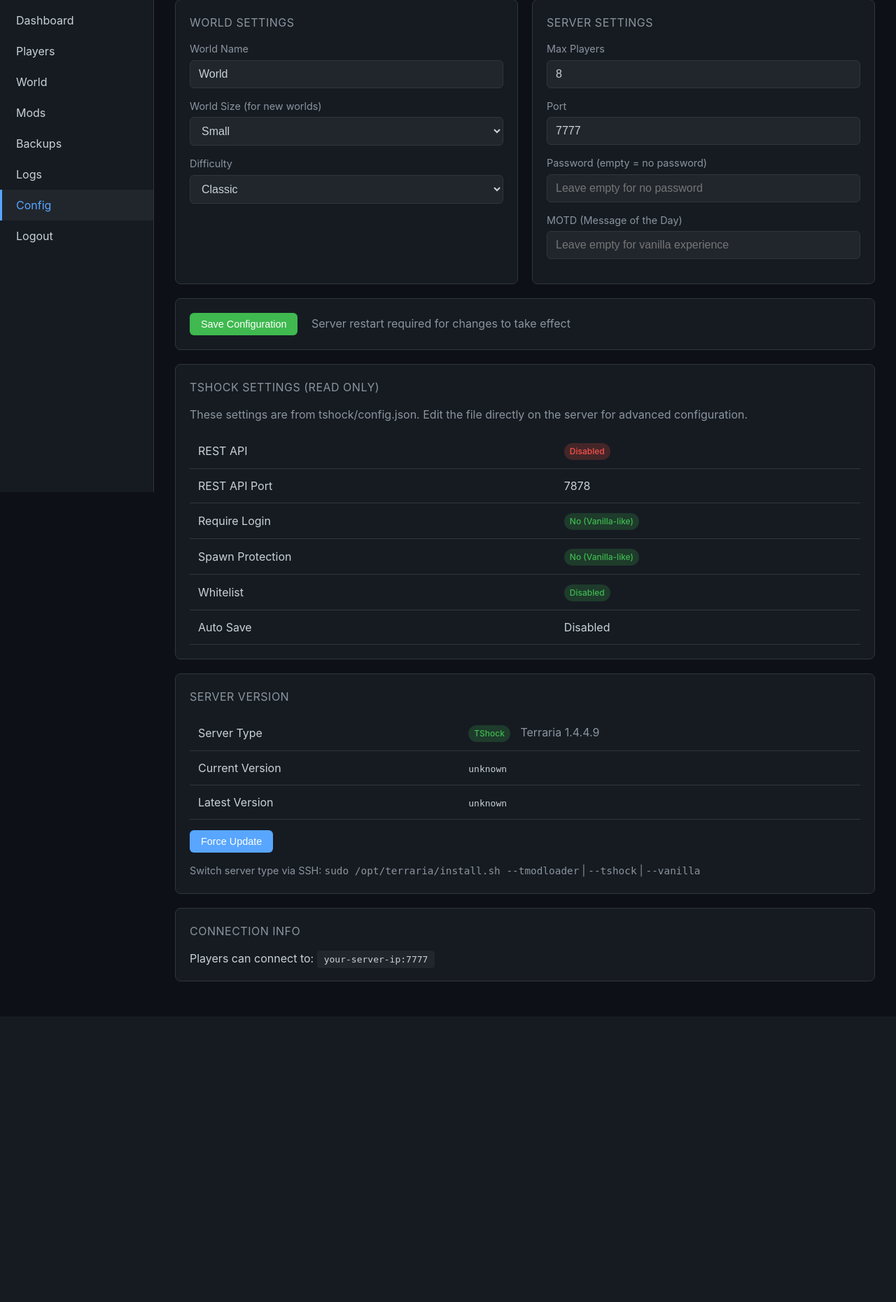
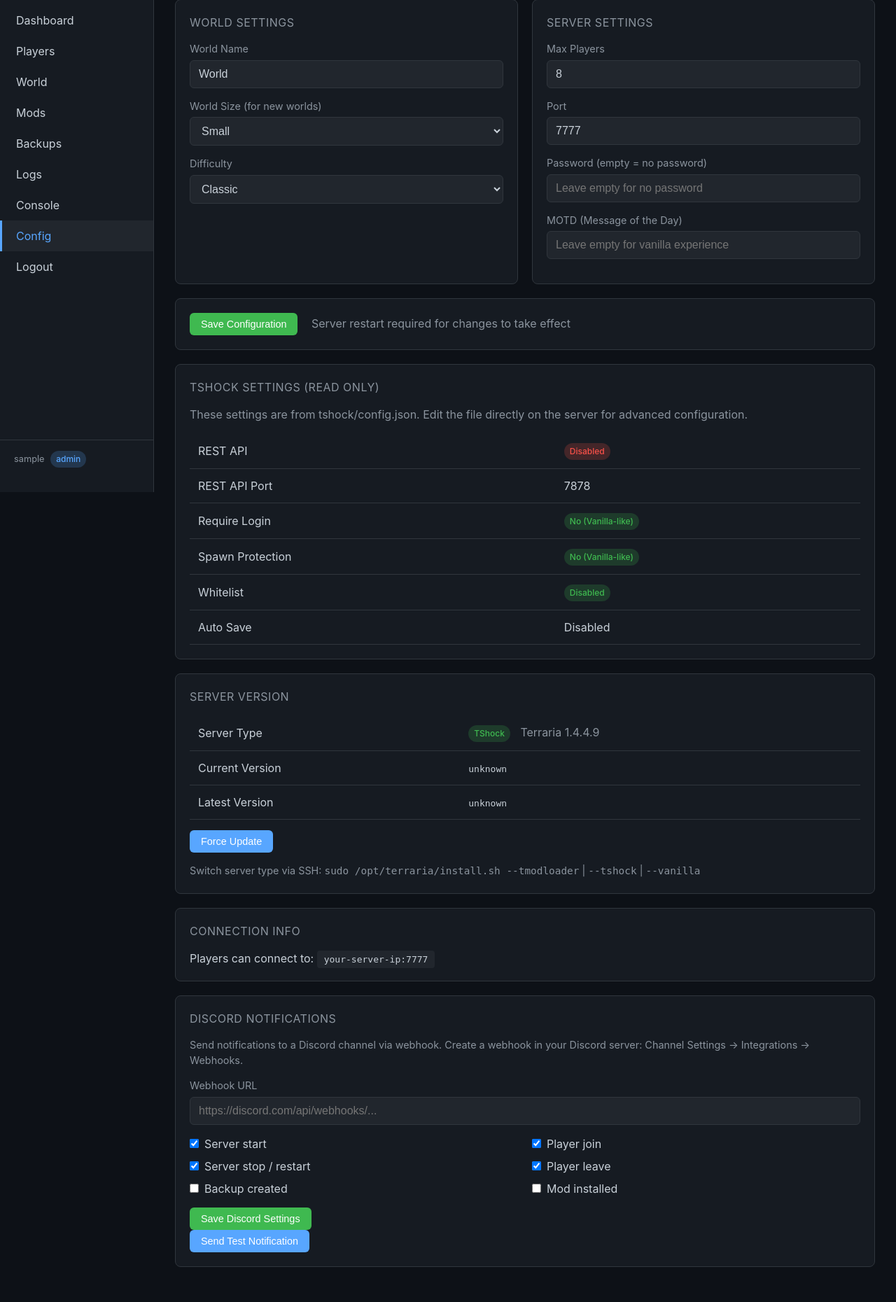
Before and after one commit to Melnikov37/Terraria-Server, a Flask app: page /config in a window 1280 px wide. Shown: the part 97-1957 px from the top of the page at 70% size. Before the commit the page ends 1499 px from the top, so only its background shows below. Run offline with Flask 3, Linux system fonts and the light colour scheme; the visitor is signed in with stand-in values (Sample User, id 1); data that the repository does not hold is empty; parts of the project's set-up code (start-up, migrations or seed data) failed here and were passed over; some libraries are stand-ins or nearby versions.

Commit message:
feat: live console, Discord notifications, multi-user admin management
- Live console page (/console): journalctl tail in background thread,
  JS polling every 2s, color-coded output, command send via screen stdin
- Discord webhook integration: fire-and-forget notifications for server
  start/stop, player join/leave, backups, mod installs; config in /config
- Multi-user auth with roles (viewer/admin/superadmin): bcrypt passwords
  stored in .admins.json, auto-bootstrapped from env vars on first run;
  /admins page for user management (add/delete/role/password)

Co-Authored-By: Claude Sonnet 4.6 <noreply@anthropic.com>

```diff
--- a/admin/app.py
+++ b/admin/app.py
@@ -5,6 +5,7 @@ Supports TShock (REST API), Vanilla, and tModLoader (screen-based communication)
 """
 
 import os
+import re
 import json
 import subprocess
 import functools
@@ -19,10 +20,11 @@ from datetime import datetime
 import requests
 from flask import (
     Flask, render_template, request, redirect, url_for,
-    flash, jsonify, session
+    flash, jsonify, session, Response, stream_with_context
 )
 from dotenv import load_dotenv
 from werkzeug.utils import secure_filename
+from werkzeug.security import generate_password_hash, check_password_hash
 
 load_dotenv()
 
@@ -85,6 +87,16 @@ SERVICE_NAME   = 'terraria'
 BACKUP_KEEP_COUNT          = int(os.environ.get('BACKUP_KEEP_COUNT', '24'))
 AUTO_BACKUP_INTERVAL_HOURS = int(os.environ.get('AUTO_BACKUP_INTERVAL_HOURS', '1'))
 
+ADMINS_FILE         = os.path.join(TERRARIA_DIR, '.admins.json')
+DISCORD_CONFIG_FILE = os.path.join(TERRARIA_DIR, '.discord.json')
+ROLE_LEVELS         = {'viewer': 0, 'admin': 1, 'superadmin': 2}
+
+# Live console buffer — filled by the background journalctl poller
+MAX_CONSOLE_LINES = 500
+_console_buffer: list = []
+_console_lock     = threading.Lock()
+_ANSI_ESCAPE      = re.compile(r'\x1B(?:[@-Z\\-_]|\[[0-?]*[ -/]*[@-~])')
+
 
 def get_server_type():
     type_file = os.path.join(TERRARIA_DIR, '.server_type')
@@ -95,8 +107,40 @@ def get_server_type():
 
 
 # ============================================================
-# Auth
-# ============================================================
+# Auth — multi-user with roles (viewer / admin / superadmin)
+# ============================================================
+
+def _get_admins():
+    if os.path.exists(ADMINS_FILE):
+        try:
+            with open(ADMINS_FILE) as f:
+                return json.load(f)
+        except Exception:
+            pass
+    return {}
+
+
+def _save_admins(admins):
+    with open(ADMINS_FILE, 'w') as f:
+        json.dump(admins, f, indent=2)
+    try:
+        os.chmod(ADMINS_FILE, 0o600)
+    except Exception:
+        pass
+
+
+def _bootstrap_admins():
+    """Create initial superadmin from env vars if admins file does not exist."""
+    if os.path.exists(ADMINS_FILE):
+        return
+    _save_admins({
+        ADMIN_USERNAME: {
+            'password_hash': generate_password_hash(ADMIN_PASSWORD),
+            'role': 'superadmin',
+            'created_at': datetime.now().isoformat(timespec='seconds'),
+        }
+    })
+
 
 def login_required(f):
     @functools.wraps(f)
@@ -107,14 +151,32 @@ def login_required(f):
     return decorated
 
 
+def require_role(min_role='admin'):
+    """Decorator: require login and a minimum role level."""
+    def decorator(f):
+        @functools.wraps(f)
+        def decorated(*args, **kwargs):
+            if not session.get('logged_in'):
+                return redirect(url_for('login'))
+            role = session.get('role', 'viewer')
+            if ROLE_LEVELS.get(role, 0) < ROLE_LEVELS.get(min_role, 0):
+                flash('Insufficient permissions', 'error')
+                return redirect(url_for('dashboard'))
+            return f(*args, **kwargs)
+        return decorated
+    return decorator
+
+
 @app.route('/login', methods=['GET', 'POST'])
 def login():
     if request.method == 'POST':
-        username = request.form.get('username', '')
+        username = request.form.get('username', '').strip()
         password = request.form.get('password', '')
-        if username == ADMIN_USERNAME and password == ADMIN_PASSWORD:
+        admin = _get_admins().get(username)
+        if admin and check_password_hash(admin.get('password_hash', ''), password):
             session['logged_in'] = True
             session['username'] = username
+            session['role'] = admin.get('role', 'admin')
             return redirect(url_for('dashboard'))
         flash('Invalid credentials', 'error')
     return render_template('login.html')
@@ -124,6 +186,54 @@ def login():
 def logout():
     session.clear()
     return redirect(url_for('login'))
+
+
+# ============================================================
+# Discord webhook notifications
+# ============================================================
+
+def _get_discord_config():
+    if os.path.exists(DISCORD_CONFIG_FILE):
+        try:
+            with open(DISCORD_CONFIG_FILE) as f:
+                return json.load(f)
+        except Exception:
+            pass
+    return {}
+
+
+def _save_discord_config(cfg):
+    with open(DISCORD_CONFIG_FILE, 'w') as f:
+        json.dump(cfg, f, indent=2)
+
+
+def _discord_notify(message, color=0x3fb950, event='info'):
+    """Fire-and-forget Discord webhook notification in a background thread.
+
+    color: green=0x3fb950  red=0xf85149  yellow=0xd29922  blue=0x58a6ff
+    event: start, stop, join, leave, backup, mod_install, info
+    """
+    cfg = _get_discord_config()
+    webhook_url = cfg.get('webhook_url', '').strip()
+    if not webhook_url:
+        return
+    if not cfg.get(f'notify_{event}', True):
+        return
+
+    def _send():
+        try:
+            requests.post(webhook_url, json={
+                'embeds': [{
+                    'description': message,
+                    'color': color,
+                    'footer': {'text': 'Terraria Server'},
+                    'timestamp': datetime.utcnow().strftime('%Y-%m-%dT%H:%M:%S.000Z'),
+                }]
+            }, timeout=5)
+        except Exception:
+            pass
+
+    threading.Thread(target=_send, daemon=True, name='discord-notify').start()
 
 
 # ============================================================
@@ -333,6 +443,48 @@ def get_players():
 
 
 # ============================================================
+# Live console (journalctl poller)
+# ============================================================
+
+def _check_player_event(line):
+    """Detect player join/leave in a log line and fire Discord notification."""
+    lower = line.lower()
+    if 'has joined' in lower:
+        name = line.split('has joined')[0].strip().split()[-1] if line.strip() else 'Someone'
+        _discord_notify(f'**{name}** joined the server', color=0x3fb950, event='join')
+    elif 'has left' in lower or 'has disconnected' in lower:
+        key = 'has left' if 'has left' in lower else 'has disconnected'
+        name = line.split(key)[0].strip().split()[-1] if line.strip() else 'Someone'
+        _discord_notify(f'**{name}** left the server', color=0xd29922, event='leave')
+
+
+def _start_console_poller():
+    """Daemon thread: tail journalctl -f and fill _console_buffer."""
+    def _run():
+        try:
+            proc = subprocess.Popen(
+                ['journalctl', '-u', SERVICE_NAME, '-f', '--no-pager',
+                 '--output=cat', '-n', '100'],
+                stdout=subprocess.PIPE, stderr=subprocess.DEVNULL
+            )
+            for raw_line in proc.stdout:
+                line = _ANSI_ESCAPE.sub(
+                    '', raw_line.decode('utf-8', errors='replace').rstrip()
+                )
+                if not line:
+                    continue
+                with _console_lock:
+                    _console_buffer.append(line)
+                    if len(_console_buffer) > MAX_CONSOLE_LINES:
+                        del _console_buffer[0]
+                _check_player_event(line)
+        except Exception:
+            pass
+
+    threading.Thread(target=_run, daemon=True, name='console-poller').start()
+
+
+# ============================================================
 # Routes — Dashboard
 # ============================================================
 
@@ -363,6 +515,12 @@ def server_control(action):
         )
         if result.returncode == 0:
             flash(f'Server {action}ed', 'success')
+            if action == 'start':
+                _discord_notify('Server started :white_check_mark:', color=0x3fb950, event='start')
+            elif action == 'stop':
+                _discord_notify('Server stopped :octagonal_sign:', color=0xf85149, event='stop')
+            elif action == 'restart':
+                _discord_notify('Server restarted :arrows_counterclockwise:', color=0xd29922, event='stop')
         else:
             flash(f'Error: {result.stderr or result.stdout}', 'error')
     except Exception as e:
@@ -650,6 +808,7 @@ def config():
         tshock_config=tshock_config,
         version=version_info,
         server_type=server_type,
+        discord_config=_get_discord_config(),
     )
 
 
@@ -1271,6 +1430,10 @@ def mods_workshop():
     _save_enabled_mods(enabled)
     _record_mod_installed(mod_name, dest, workshop_id)
     flash(f'Mod "{mod_name}" installed and enabled!', 'success')
+    _discord_notify(
+        f'Mod installed: **{mod_name}** (Workshop {workshop_id})',
+        color=0x58a6ff, event='mod_install'
+    )
 
     for ok, msg in _ensure_mod_dependencies(dest, steamcmd):
         flash(msg, 'success' if ok else 'error')
@@ -1545,6 +1708,7 @@ def backups_create():
         flash(f'Backup failed: {err}', 'error')
     else:
         flash(f'Backup created: {name}', 'success')
+        _discord_notify(f'World backup created: `{name}`', color=0x58a6ff, event='backup')
     return redirect(url_for('backups'))
 
 
@@ -1884,6 +2048,194 @@ def _start_auto_backup_scheduler():
 
 
 _start_auto_backup_scheduler()
+_bootstrap_admins()
+_start_console_poller()
+
+
+# ============================================================
+# Routes — Live console
+# ============================================================
+
+@app.route('/console')
+@login_required
+def console():
+    return render_template('console.html', server_type=get_server_type())
+
+
+@app.route('/api/console/lines')
+@login_required
+def api_console_lines():
+    since = int(request.args.get('since', 0))
+    with _console_lock:
+        buf = list(_console_buffer)
+    # clamp: client cursor might be ahead of a cleared buffer
+    since = max(0, min(since, len(buf)))
+    return jsonify({'lines': buf[since:], 'total': len(buf)})
+
+
+@app.route('/api/console/send', methods=['POST'])
+@login_required
+def api_console_send():
+    data = request.get_json(silent=True) or {}
+    cmd = data.get('cmd', '').strip()
+    if not cmd:
+        return jsonify({'ok': False, 'error': 'Empty command'})
+    screen_send(cmd)
+    return jsonify({'ok': True})
+
+
+# ============================================================
+# Routes — Discord config
+# ============================================================
+
+@app.route('/discord/config', methods=['POST'])
+@login_required
+def discord_config_save():
+    cfg = {
+        'webhook_url':      request.form.get('webhook_url', '').strip(),
+        'notify_start':     'notify_start'       in request.form,
+        'notify_stop':      'notify_stop'        in request.form,
+        'notify_join':      'notify_join'        in request.form,
+        'notify_leave':     'notify_leave'       in request.form,
+        'notify_backup':    'notify_backup'      in request.form,
+        'notify_mod_install': 'notify_mod_install' in request.form,
+    }
+    _save_discord_config(cfg)
+    flash('Discord settings saved.', 'success')
+    return redirect(url_for('config'))
+
+
+@app.route('/discord/test', methods=['POST'])
+@login_required
+def discord_test():
+    cfg = _get_discord_config()
+    if not cfg.get('webhook_url', '').strip():
+        flash('No webhook URL configured.', 'error')
+        return redirect(url_for('config'))
+    _discord_notify(
+        ':bell: Test notification from **Terraria Admin Panel**',
+        color=0x58a6ff, event='info'
+    )
+    flash('Test notification sent (if webhook URL is valid).', 'success')
+    return redirect(url_for('config'))
+
+
+# ============================================================
+# Routes — Admin management
+# ============================================================
+
+@app.route('/admins')
+@require_role('superadmin')
+def admins_page():
+    admins_data = _get_admins()
+    admin_list = [
+        {
+            'username': u,
+            'role': d.get('role', 'admin'),
+            'created_at': d.get('created_at', ''),
+        }
+        for u, d in admins_data.items()
+    ]
+    return render_template(
+        'admins.html',
+        admins=admin_list,
+        roles=list(ROLE_LEVELS.keys()),
+        current_user=session.get('username'),
+    )
+
+
+@app.route('/admins/add', methods=['POST'])
+@require_role('superadmin')
+def admins_add():
+    username = request.form.get('username', '').strip()
+    password = request.form.get('password', '').strip()
+    role = request.form.get('role', 'admin')
+    if not username or not password:
+        flash('Username and password are required', 'error')
+        return redirect(url_for('admins_page'))
+    if role not in ROLE_LEVELS:
+        flash('Invalid role', 'error')
+        return redirect(url_for('admins_page'))
+    admins_data = _get_admins()
+    if username in admins_data:
+        flash(f'User "{username}" already exists', 'error')
+        return redirect(url_for('admins_page'))
+    admins_data[username] = {
+        'password_hash': generate_password_hash(password),
+        'role': role,
+        'created_at': datetime.now().isoformat(timespec='seconds'),
+    }
+    _save_admins(admins_data)
+    flash(f'Admin "{username}" created with role "{role}".', 'success')
+    return redirect(url_for('admins_page'))
+
+
+@app.route('/admins/delete', methods=['POST'])
+@require_role('superadmin')
+def admins_delete():
+    username = request.form.get('username', '').strip()
+    if username == session.get('username'):
+        flash('Cannot delete your own account', 'error')
+        return redirect(url_for('admins_page'))
+    admins_data = _get_admins()
+    superadmins = [u for u, d in admins_data.items() if d.get('role') == 'superadmin']
+    if username in superadmins and len(superadmins) <= 1:
+        flash('Cannot delete the last superadmin', 'error')
+        return redirect(url_for('admins_page'))
+    if username in admins_data:
+        del admins_data[username]
+        _save_admins(admins_data)
+        flash(f'Admin "{username}" deleted.', 'success')
+    else:
+        flash(f'User "{username}" not found', 'error')
+    return redirect(url_for('admins_page'))
+
+
+@app.route('/admins/role', methods=['POST'])
+@require_role('superadmin')
+def admins_role():
+    username = request.form.get('username', '').strip()
+    new_role = request.form.get('role', '').strip()
+    if new_role not in ROLE_LEVELS:
+        flash('Invalid role', 'error')
+        return redirect(url_for('admins_page'))
+    admins_data = _get_admins()
+    if username not in admins_data:
+        flash(f'User "{username}" not found', 'error')
+        return redirect(url_for('admins_page'))
+    if admins_data[username].get('role') == 'superadmin' and new_role != 'superadmin':
+        superadmins = [u for u, d in admins_data.items() if d.get('role') == 'superadmin']
+        if len(superadmins) <= 1:
+            flash('Cannot demote the last superadmin', 'error')
+            return redirect(url_for('admins_page'))
+    admins_data[username]['role'] = new_role
+    _save_admins(admins_data)
+    flash(f'Role for "{username}" changed to "{new_role}".', 'success')
+    return redirect(url_for('admins_page'))
+
+
+@app.route('/admins/password', methods=['POST'])
+@login_required
+def admins_password():
+    """Any logged-in user can change their own password; superadmins can change any."""
+    target = request.form.get('username', '').strip()
+    new_password = request.form.get('password', '').strip()
+    current_user = session.get('username')
+    current_role = session.get('role', 'viewer')
+    if not new_password or len(new_password) < 6:
+        flash('Password must be at least 6 characters', 'error')
+        return redirect(url_for('admins_page'))
+    if target != current_user and ROLE_LEVELS.get(current_role, 0) < ROLE_LEVELS['superadmin']:
+        flash('Insufficient permissions to change another user\'s password', 'error')
+        return redirect(url_for('admins_page'))
+    admins_data = _get_admins()
+    if target not in admins_data:
+        flash(f'User "{target}" not found', 'error')
+        return redirect(url_for('admins_page'))
+    admins_data[target]['password_hash'] = generate_password_hash(new_password)
+    _save_admins(admins_data)
+    flash(f'Password for "{target}" updated.', 'success')
+    return redirect(url_for('admins_page'))
 
 
 # ============================================================
--- a/admin/templates/base.html
+++ b/admin/templates/base.html
@@ -38,6 +38,8 @@
             position: fixed;
             height: 100vh;
             overflow-y: auto;
+            display: flex;
+            flex-direction: column;
         }
         .sidebar-header {
             padding: 0 20px 20px;
@@ -169,6 +171,15 @@
         .badge-success { background: rgba(63, 185, 80, 0.2); color: var(--success); }
         .badge-danger { background: rgba(248, 81, 73, 0.2); color: var(--danger); }
         .badge-warning { background: rgba(210, 153, 34, 0.2); color: var(--warning); }
+        .badge-info { background: rgba(88, 166, 255, 0.2); color: var(--accent); }
+
+        .sidebar-footer {
+            padding: 15px 20px;
+            border-top: 1px solid var(--border);
+            margin-top: auto;
+            font-size: 0.8rem;
+            color: var(--text-muted);
+        }
 
         .flash {
             padding: 12px 16px;
@@ -207,9 +218,19 @@
                 <li><a href="{{ url_for('mods') }}" class="{{ 'active' if request.endpoint in ('mods', 'mods_search') }}">Mods</a></li>
                 <li><a href="{{ url_for('backups') }}" class="{{ 'active' if request.endpoint.startswith('backup') }}">Backups</a></li>
                 <li><a href="{{ url_for('logs') }}" class="{{ 'active' if request.endpoint == 'logs' }}">Logs</a></li>
+                <li><a href="{{ url_for('console') }}" class="{{ 'active' if request.endpoint == 'console' }}">Console</a></li>
                 <li><a href="{{ url_for('config') }}" class="{{ 'active' if request.endpoint == 'config' }}">Config</a></li>
+                {% if session.get('role') == 'superadmin' %}
+                <li><a href="{{ url_for('admins_page') }}" class="{{ 'active' if request.endpoint == 'admins_page' }}">Admins</a></li>
+                {% endif %}
                 <li><a href="{{ url_for('logout') }}">Logout</a></li>
             </ul>
+            <div class="sidebar-footer">
+                {{ session.get('username', '') }}
+                {% if session.get('role') %}
+                <span class="badge badge-info" style="margin-left:5px;">{{ session.get('role') }}</span>
+                {% endif %}
+            </div>
         </aside>
         {% endif %}
 
--- a/admin/templates/config.html
+++ b/admin/templates/config.html
@@ -207,4 +207,56 @@
         your-server-ip:{{ server_config.get('port', '7777') }}
     </code></p>
 </div>
+
+<div class="card">
+    <div class="card-title">Discord Notifications</div>
+    <p style="color: var(--text-muted); margin-bottom: 15px; font-size: 0.9rem;">
+        Send notifications to a Discord channel via webhook.
+        Create a webhook in your Discord server: Channel Settings → Integrations → Webhooks.
+    </p>
+    <form method="POST" action="{{ url_for('discord_config_save') }}">
+        <div class="form-group">
+            <label>Webhook URL</label>
+            <input type="url" name="webhook_url"
+                   value="{{ discord_config.get('webhook_url', '') }}"
+                   placeholder="https://discord.com/api/webhooks/...">
+        </div>
+        <div class="grid grid-2" style="margin-bottom:15px;">
+            <div>
+                <label style="display:flex;align-items:center;gap:8px;margin-bottom:8px;cursor:pointer;">
+                    <input type="checkbox" name="notify_start" style="width:auto;" {{ 'checked' if discord_config.get('notify_start', True) }}>
+                    Server start
+                </label>
+                <label style="display:flex;align-items:center;gap:8px;margin-bottom:8px;cursor:pointer;">
+                    <input type="checkbox" name="notify_stop" style="width:auto;" {{ 'checked' if discord_config.get('notify_stop', True) }}>
+                    Server stop / restart
+                </label>
+                <label style="display:flex;align-items:center;gap:8px;cursor:pointer;">
+                    <input type="checkbox" name="notify_backup" style="width:auto;" {{ 'checked' if discord_config.get('notify_backup', False) }}>
+                    Backup created
+                </label>
+            </div>
+            <div>
+                <label style="display:flex;align-items:center;gap:8px;margin-bottom:8px;cursor:pointer;">
+                    <input type="checkbox" name="notify_join" style="width:auto;" {{ 'checked' if discord_config.get('notify_join', True) }}>
+                    Player join
+                </label>
+                <label style="display:flex;align-items:center;gap:8px;margin-bottom:8px;cursor:pointer;">
+                    <input type="checkbox" name="notify_leave" style="width:auto;" {{ 'checked' if discord_config.get('notify_leave', True) }}>
+                    Player leave
+                </label>
+                <label style="display:flex;align-items:center;gap:8px;cursor:pointer;">
+                    <input type="checkbox" name="notify_mod_install" style="width:auto;" {{ 'checked' if discord_config.get('notify_mod_install', False) }}>
+                    Mod installed
+                </label>
+            </div>
+        </div>
+        <div class="btn-group">
+            <button type="submit" class="btn btn-success">Save Discord Settings</button>
+        </div>
+    </form>
+    <form method="POST" action="{{ url_for('discord_test') }}" style="margin-top:10px;" class="inline-form">
+        <button type="submit" class="btn btn-primary">Send Test Notification</button>
+    </form>
+</div>
 {% endblock %}
```
Also changed, not shown: TODO.md (+23 -0 lines), admin/templates/admins.html (added, +128 -0 lines), admin/templates/console.html (added, +126 -0 lines).
